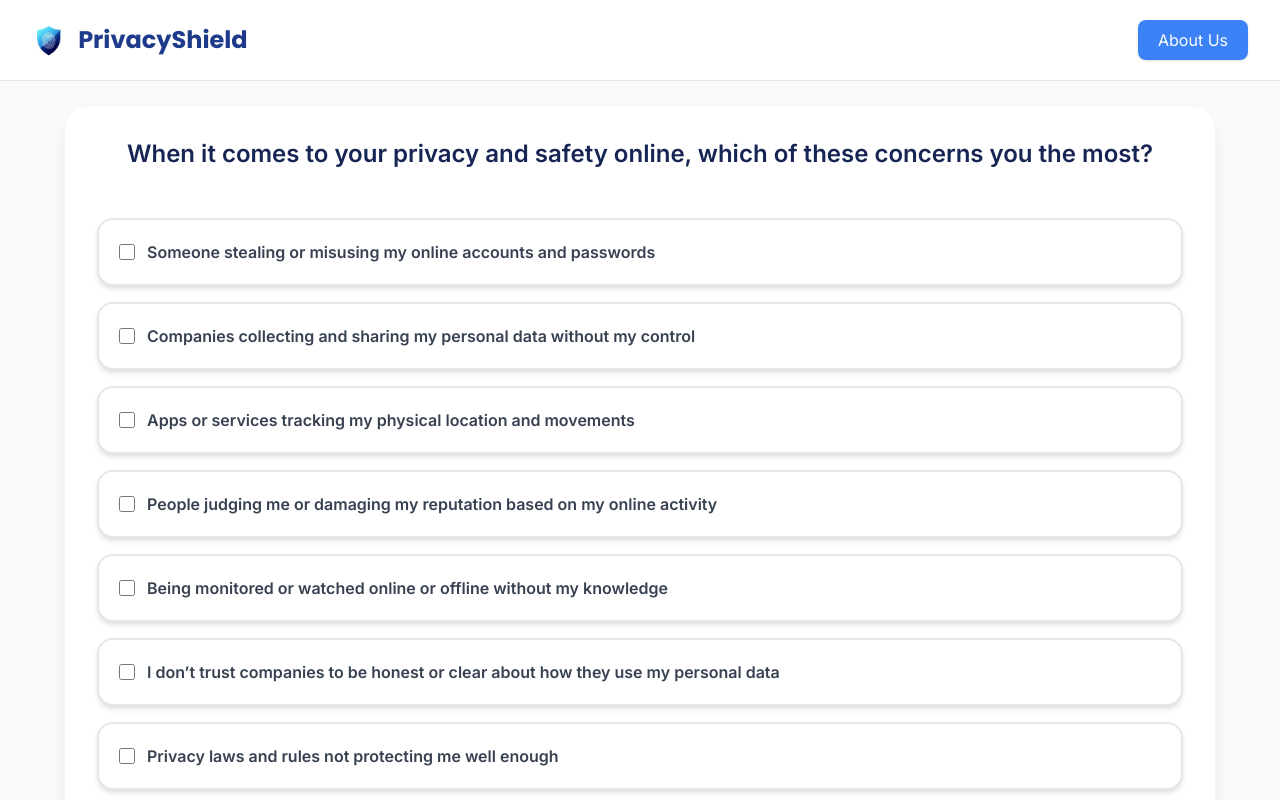
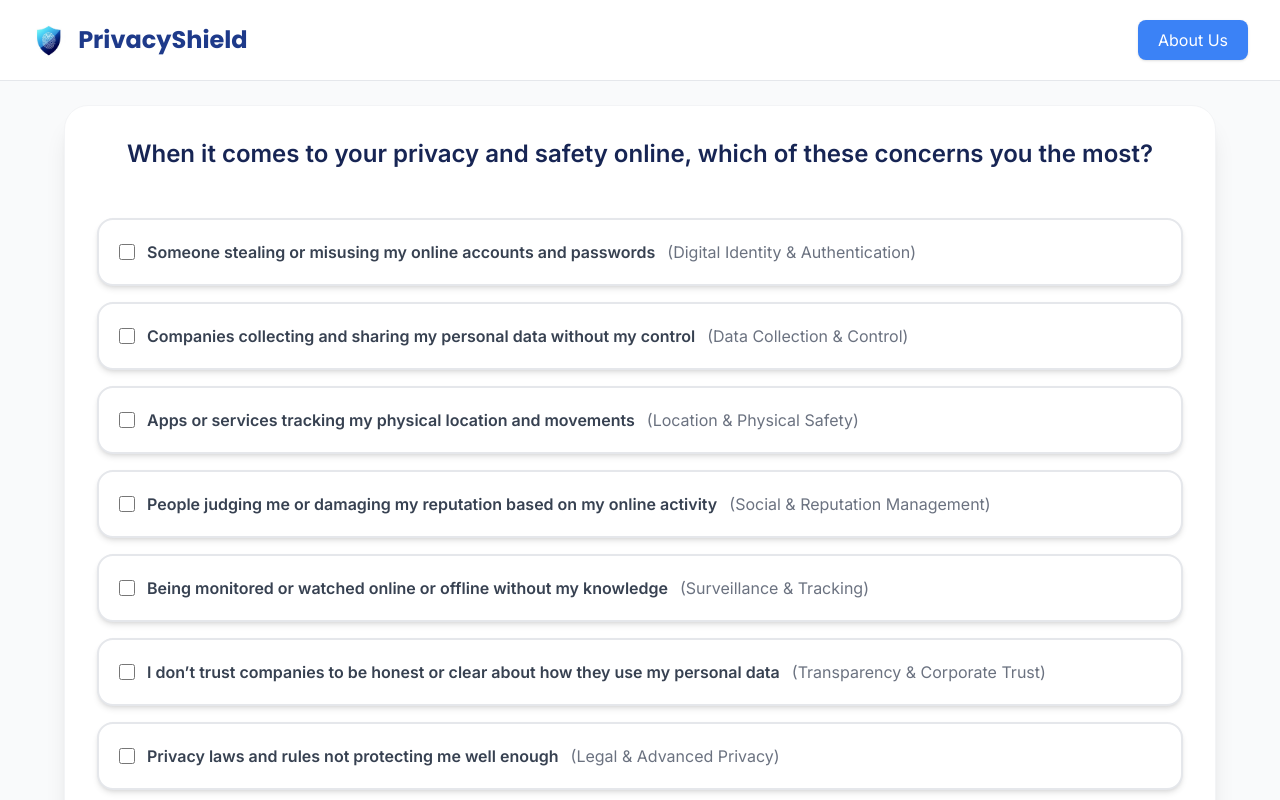
Before and after one commit to js164/PrivacyShield, a React (Vite) app in the folder frontend/privacyshield/: page /initialassesment in a window 1280 px wide. Shown: the top 800 px of the page. Built offline with nearby package versions, Linux system fonts and the light colour scheme; no server answers; what chartjs-plugin-datalabels would draw is missing.

Commit message:
Adding Category

```diff
--- a/frontend/privacyshield/src/components/InitialAssesment.jsx
+++ b/frontend/privacyshield/src/components/InitialAssesment.jsx
@@ -2,6 +2,7 @@ import { useState } from "react";
 import { useNavigate } from "react-router-dom";
 import { INITIAL_QUESTION } from "./config/InitialQuestion";
 import { Navbar_Questions } from './ui/Navbar';
+import { QUESTION_CATEGORIES } from './config/QuestionCategory';
 
 export default function QuestionPage() {
   const navigate = useNavigate();
@@ -55,7 +56,7 @@ export default function QuestionPage() {
             className="w-4 h-4 text-blue-500 border-gray-300 rounded cursor-pointer"
             onClick={(e) => e.stopPropagation()} // prevent double toggle
             />
-              {opt.text}
+              {opt.text}<span className="text-gray-500 font-normal">({QUESTION_CATEGORIES[opt.category]})</span>
             </div>
           ))}
         </div>
```
